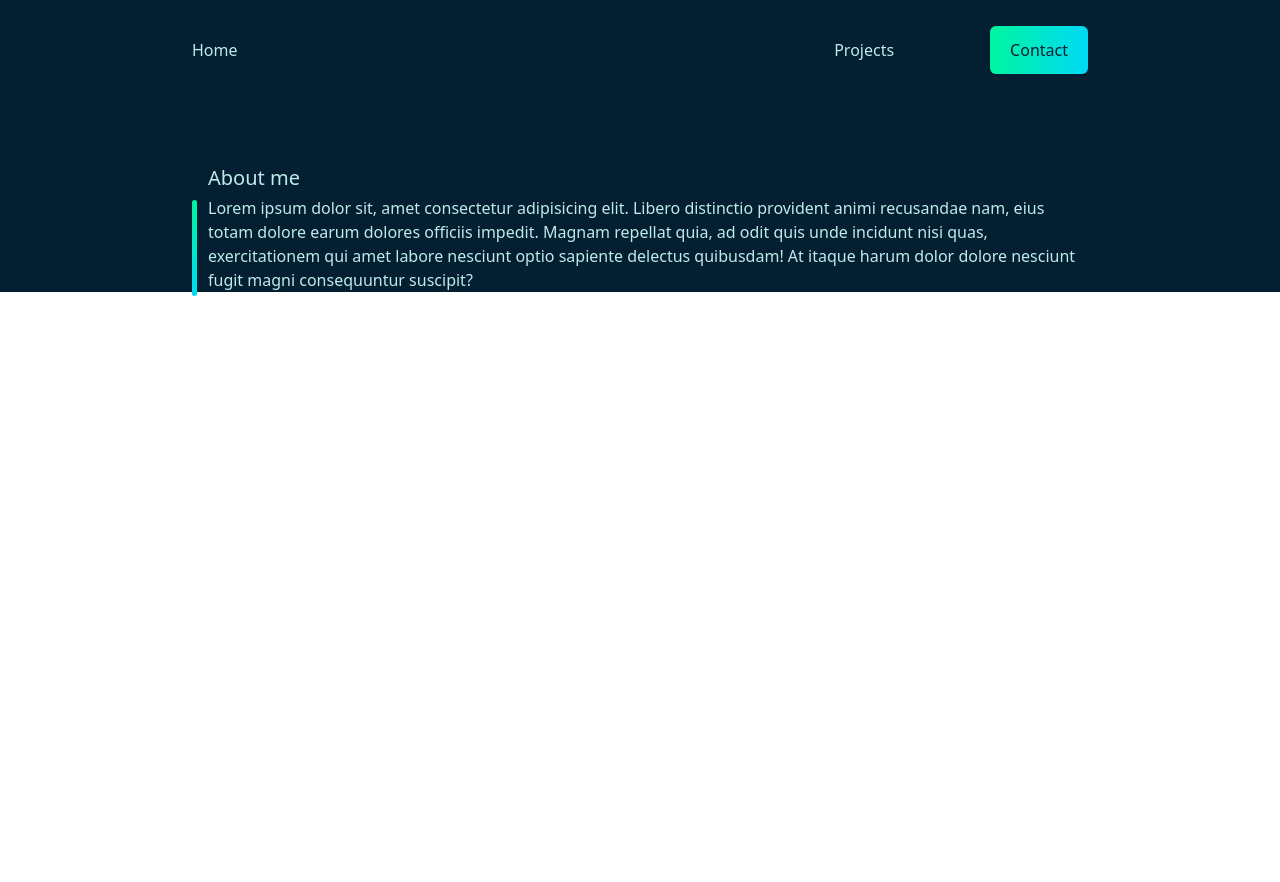
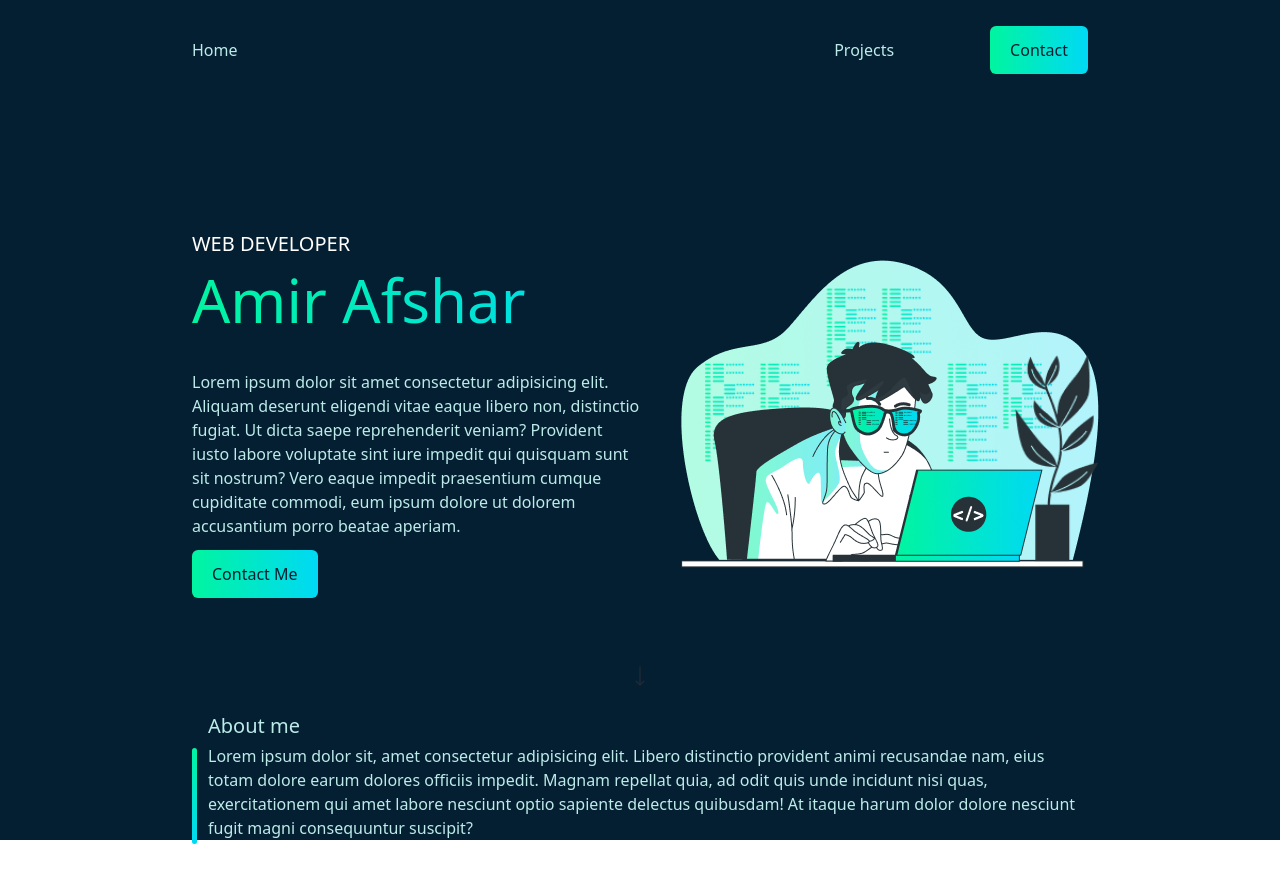
Before and after one commit to Afshar07/portofolio, a Nuxt app: page / in a window 1280 px wide. Shown: the top 882 px of the page. Before the commit the page ends 800 px from the top, so only its background shows below. Built offline with nearby package versions, Linux system fonts and the light colour scheme.

Commit message:
Import MyProjects component

```diff
--- a/pages/index.vue
+++ b/pages/index.vue
@@ -1,6 +1,8 @@
 <template>
   <div class="mt-16 w-full">
+    <MainHero></MainHero>
     <MainAboutMe></MainAboutMe>
+    <MainMyProjects></MainMyProjects>
   </div>
 </template>
 
```
